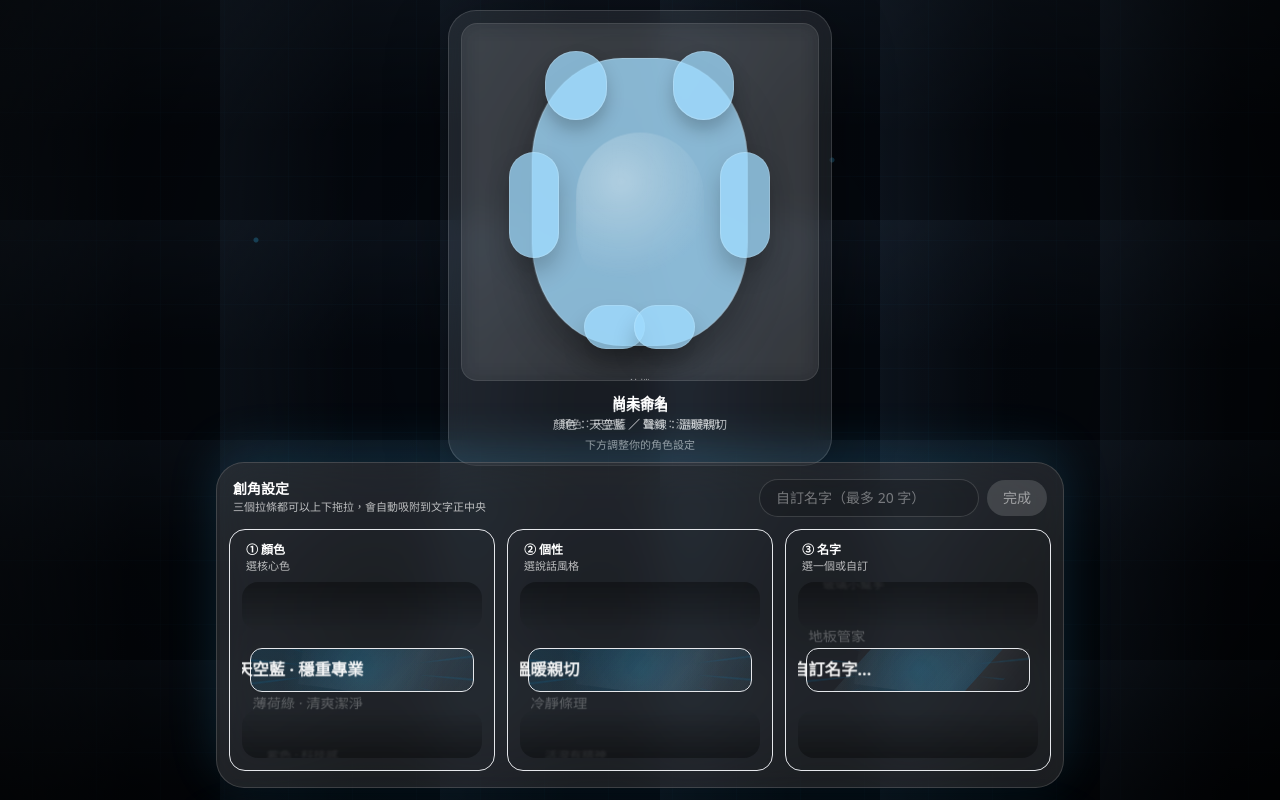
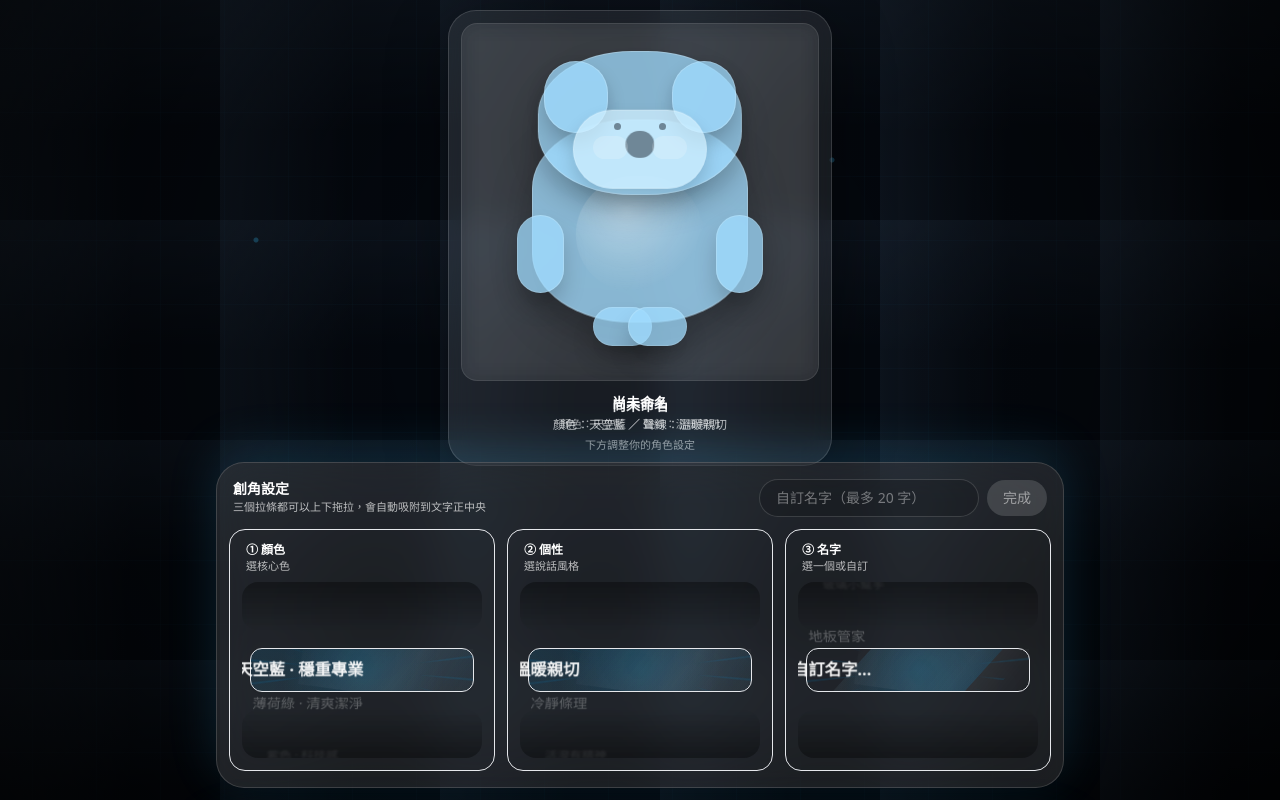
Before and after one commit to iven761001/ai-help, a Next.js app: page / in a window 1280 px wide. Both pictures are taken after typing "Sample" into the empty fields and a click on the button "下一步：塑造我的 AI 角色". Built offline with nearby package versions, Linux system fonts and the light colour scheme.

Commit message:
Update Avatar3D.jsx

```diff
--- a/app/components/Avatar3D.jsx
+++ b/app/components/Avatar3D.jsx
@@ -2,23 +2,31 @@
 "use client";
 
 /**
- * ✅ 方案A（先消掉方塊感）
- * - 身體比例：偏 1 : 1.3（視覺上更像熊）
- * - 圓角：改成百分比圓角（比固定 px 更圓潤）
- * - 增加小腳掌：減少「正方形」既視感
- * - 旋轉：用 rotateY，像模型在轉
+ * ✅ 方案A-2（熊感版，不用 three）
+ * - 頭身分離：頭 + 身體（熊的輪廓會立刻出來）
+ * - 口鼻（muzzle）+ 小鼻子 + 眼睛：一秒變熊
+ * - 耳朵「長在頭上」：位置往上、稍微往外
+ * - 手腳改成更自然的圓短比例
  */
 export default function Avatar3D({
   variant = "sky",
   emotion = "idle",
   previewYaw = 0
 }) {
-  const color =
+  const base =
     variant === "mint"
       ? "rgba(120, 255, 210, 0.72)"
       : variant === "purple"
       ? "rgba(210, 170, 255, 0.72)"
       : "rgba(160, 220, 255, 0.75)";
+
+  // 臉部用更亮一點的顏色（熊比較可愛）
+  const faceTint =
+    variant === "mint"
+      ? "rgba(175, 255, 232, 0.75)"
+      : variant === "purple"
+      ? "rgba(235, 210, 255, 0.70)"
+      : "rgba(210, 240, 255, 0.72)";
 
   const mood =
     emotion === "thinking"
@@ -29,68 +37,81 @@ export default function Avatar3D({
       ? "難過"
       : "待機";
 
-  // 旋轉角度（讓拖拉更明顯一點）
   const yawDeg = previewYaw * 34;
 
   return (
     <div className="w-full h-full flex items-center justify-center">
-      {/* 舞台（控制整體尺寸） */}
       <div
         className="relative"
         style={{
-          width: "78%",
-          height: "88%", // ✅ 整體高度提高（避免方塊）
+          width: "82%",
+          height: "92%",
           transformStyle: "preserve-3d",
-          transform: `perspective(800px) rotateY(${yawDeg}deg)`,
+          transform: `perspective(900px) rotateY(${yawDeg}deg)`,
           transition: "transform 160ms ease"
         }}
       >
-        {/* body（改成更「長」的膠囊形） */}
+        {/* ===== 身體 ===== */}
         <div
           style={{
             position: "absolute",
             left: "50%",
-            top: "50%",
-            width: "78%",
-            height: "92%", // ✅ 身體偏長
+            top: "56%",
+            width: "74%",
+            height: "62%",
             transform: "translate(-50%, -50%)",
-            borderRadius: "42% / 36%", // ✅ 甜甜圈式圓角（比 px 更圓）
-            background: color,
+            borderRadius: "46% / 34%",
+            background: base,
             border: "1px solid rgba(255,255,255,0.22)",
-            boxShadow: "0 18px 40px rgba(0,0,0,0.32)",
+            boxShadow: "0 18px 40px rgba(0,0,0,0.30)",
             backdropFilter: "blur(2px)"
           }}
         />
 
-        {/* belly highlight（讓它更立體、不那麼平） */}
+        {/* 肚肚高光 */}
         <div
           style={{
             position: "absolute",
             left: "50%",
-            top: "54%",
-            width: "46%",
-            height: "52%",
+            top: "60%",
+            width: "44%",
+            height: "36%",
             transform: "translate(-50%, -50%)",
-            borderRadius: "999px",
+            borderRadius: 999,
             background:
-              "radial-gradient(circle at 35% 30%, rgba(255,255,255,0.38), rgba(255,255,255,0.06) 55%, rgba(255,255,255,0) 70%)",
-            filter: "blur(0.2px)",
+              "radial-gradient(circle at 40% 30%, rgba(255,255,255,0.40), rgba(255,255,255,0.08) 55%, rgba(255,255,255,0) 72%)",
             opacity: 0.9
           }}
         />
 
-        {/* ears（縮小一點，位置往外上） */}
+        {/* ===== 頭部（熊感關鍵） ===== */}
+        <div
+          style={{
+            position: "absolute",
+            left: "50%",
+            top: "26%",
+            width: "70%",
+            height: "44%",
+            transform: "translate(-50%, -50%)",
+            borderRadius: "46% / 44%",
+            background: base,
+            border: "1px solid rgba(255,255,255,0.22)",
+            boxShadow: "0 14px 28px rgba(0,0,0,0.26)"
+          }}
+        />
+
+        {/* ===== 耳朵（掛在頭上） ===== */}
         <div
           style={{
             position: "absolute",
             width: "22%",
             height: "22%",
-            left: "16%",
-            top: "2%",
+            left: "17%",
+            top: "7%",
             borderRadius: 999,
-            background: color,
+            background: base,
             border: "1px solid rgba(255,255,255,0.18)",
-            boxShadow: "0 10px 18px rgba(0,0,0,0.22)"
+            boxShadow: "0 10px 18px rgba(0,0,0,0.20)"
           }}
         />
         <div
@@ -98,72 +119,152 @@ export default function Avatar3D({
             position: "absolute",
             width: "22%",
             height: "22%",
-            right: "16%",
-            top: "2%",
+            right: "17%",
+            top: "7%",
             borderRadius: 999,
-            background: color,
+            background: base,
             border: "1px solid rgba(255,255,255,0.18)",
-            boxShadow: "0 10px 18px rgba(0,0,0,0.22)"
+            boxShadow: "0 10px 18px rgba(0,0,0,0.20)"
           }}
         />
 
-        {/* arms（稍微往下、變短一點） */}
+        {/* ===== 口鼻（muzzle） ===== */}
         <div
           style={{
             position: "absolute",
-            width: "18%",
-            height: "34%",
-            left: "3%",
+            left: "50%",
             top: "34%",
+            width: "46%",
+            height: "24%",
+            transform: "translate(-50%, -50%)",
+            borderRadius: "999px",
+            background: faceTint,
+            border: "1px solid rgba(255,255,255,0.20)",
+            boxShadow: "0 10px 18px rgba(0,0,0,0.16)"
+          }}
+        />
+
+        {/* 鼻子 */}
+        <div
+          style={{
+            position: "absolute",
+            left: "50%",
+            top: "32.5%",
+            width: "10%",
+            height: "8%",
+            transform: "translate(-50%, -50%)",
+            borderRadius: "999px",
+            background: "rgba(10, 18, 28, 0.45)"
+          }}
+        />
+
+        {/* 眼睛（小點點就很像熊） */}
+        <div
+          style={{
+            position: "absolute",
+            left: "41%",
+            top: "26%",
+            width: 7,
+            height: 7,
             borderRadius: 999,
-            background: color,
-            border: "1px solid rgba(255,255,255,0.16)",
-            boxShadow: "0 14px 24px rgba(0,0,0,0.22)"
+            background: "rgba(10, 18, 28, 0.45)"
           }}
         />
         <div
           style={{
             position: "absolute",
-            width: "18%",
-            height: "34%",
-            right: "3%",
-            top: "34%",
+            right: "41%",
+            top: "26%",
+            width: 7,
+            height: 7,
             borderRadius: 999,
-            background: color,
-            border: "1px solid rgba(255,255,255,0.16)",
-            boxShadow: "0 14px 24px rgba(0,0,0,0.22)"
+            background: "rgba(10, 18, 28, 0.45)"
           }}
         />
 
-        {/* feet（✅ 關鍵：加腳掌，立刻不方） */}
+        {/* 腮紅（很加分） */}
         <div
           style={{
             position: "absolute",
-            width: "22%",
-            height: "14%",
-            left: "30%",
-            bottom: "3%",
-            borderRadius: "999px",
-            background: color,
-            border: "1px solid rgba(255,255,255,0.14)",
-            boxShadow: "0 16px 22px rgba(0,0,0,0.22)"
+            left: "34%",
+            top: "30%",
+            width: "12%",
+            height: "7%",
+            borderRadius: 999,
+            background: "rgba(255, 255, 255, 0.18)",
+            filter: "blur(0.2px)"
           }}
         />
         <div
           style={{
             position: "absolute",
-            width: "22%",
-            height: "14%",
-            right: "30%",
-            bottom: "3%",
-            borderRadius: "999px",
-            background: color,
-            border: "1px solid rgba(255,255,255,0.14)",
-            boxShadow: "0 16px 22px rgba(0,0,0,0.22)"
+            right: "34%",
+            top: "30%",
+            width: "12%",
+            height: "7%",
+            borderRadius: 999,
+            background: "rgba(255, 255, 255, 0.18)",
+            filter: "blur(0.2px)"
           }}
         />
 
-        {/* face label */}
+        {/* ===== 手（短圓胖才像熊） ===== */}
+        <div
+          style={{
+            position: "absolute",
+            width: "16%",
+            height: "24%",
+            left: "8%",
+            top: "54%",
+            borderRadius: 999,
+            background: base,
+            border: "1px solid rgba(255,255,255,0.16)",
+            boxShadow: "0 14px 22px rgba(0,0,0,0.18)"
+          }}
+        />
+        <div
+          style={{
+            position: "absolute",
+            width: "16%",
+            height: "24%",
+            right: "8%",
+            top: "54%",
+            borderRadius: 999,
+            background: base,
+            border: "1px solid rgba(255,255,255,0.16)",
+            boxShadow: "0 14px 22px rgba(0,0,0,0.18)"
+          }}
+        />
+
+        {/* ===== 腳（更像熊掌） ===== */}
+        <div
+          style={{
+            position: "absolute",
+            width: "20%",
+            height: "12%",
+            left: "34%",
+            bottom: "6%",
+            borderRadius: 999,
+            background: base,
+            border: "1px solid rgba(255,255,255,0.14)",
+            boxShadow: "0 16px 22px rgba(0,0,0,0.20)"
+          }}
+        />
+        <div
+          style={{
+            position: "absolute",
+            width: "20%",
+            height: "12%",
+            right: "34%",
+            bottom: "6%",
+            borderRadius: 999,
+            background: base,
+            border: "1px solid rgba(255,255,255,0.14)",
+            boxShadow: "0 16px 22px rgba(0,0,0,0.20)"
+          }}
+        />
+
+        {/* mood */}
         <div
           className="absolute left-1/2 -translate-x-1/2 bottom-[-34px] text-[11px] text-white/65"
           style={{ whiteSpace: "nowrap" }}
```
